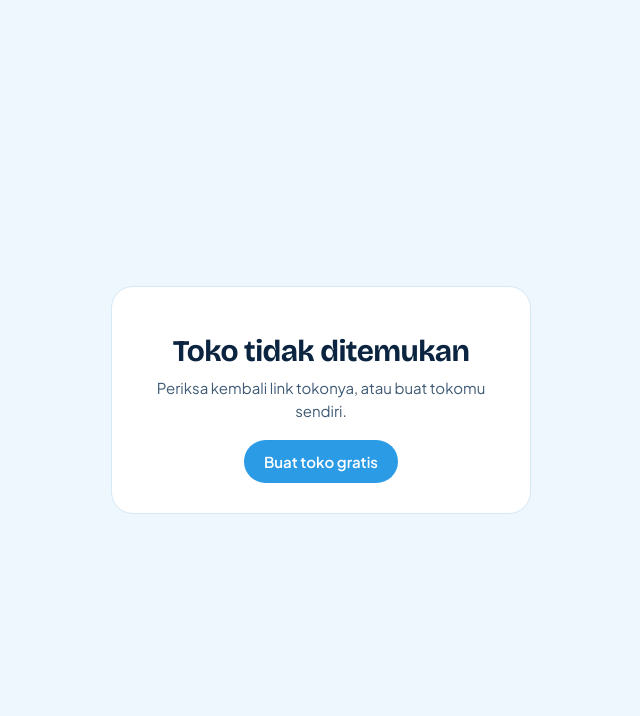
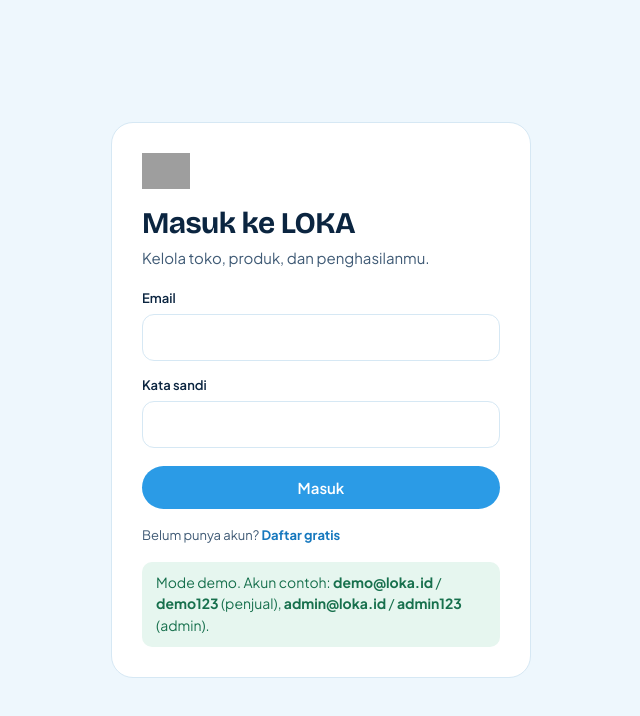
Before and after one commit to evegrowdigital/Loka, a Next.js app: page /login in a window 1280 px wide. Shown: the top 716 px of the page, without its empty margins (319-959 px from the left). Built offline with nearby package versions, Linux system fonts and the light colour scheme; grey boxes are pictures that could not be loaded.

Commit message:
Add files via upload

```diff
--- /dev/null
+++ b/app/login/page.js
@@ -0,0 +1,43 @@
+"use client";
+import { useState } from "react";
+import Link from "next/link";
+import { useRouter } from "next/navigation";
+import Logo from "@/components/Logo";
+import { loadDB, saveDB } from "@/lib/db";
+
+export default function Login() {
+  const router = useRouter();
+  const [email, setEmail] = useState("");
+  const [pw, setPw] = useState("");
+  const [err, setErr] = useState("");
+
+  const submit = (e) => {
+    e.preventDefault();
+    const db = loadDB();
+    const u = db.users.find((x) => x.email.toLowerCase() === email.trim().toLowerCase() && x.password === pw);
+    if (!u) return setErr("Email atau kata sandi salah.");
+    if (u.suspended) return setErr("Akun ini sedang dinonaktifkan. Hubungi admin LOKA.");
+    db.session = u.id; saveDB(db);
+    router.push(u.role === "admin" ? "/admin" : "/dashboard");
+  };
+
+  return (
+    <div className="authwrap">
+      <div className="authbox">
+        <Logo />
+        <h1>Masuk ke LOKA</h1>
+        <p className="muted" style={{ marginBottom: 18 }}>Kelola toko, produk, dan penghasilanmu.</p>
+        <form onSubmit={submit}>
+          <div className="field"><label htmlFor="em">Email</label><input id="em" className="input" type="email" required value={email} onChange={(e) => setEmail(e.target.value)} autoComplete="email" /></div>
+          <div className="field"><label htmlFor="pw">Kata sandi</label><input id="pw" className="input" type="password" required value={pw} onChange={(e) => setPw(e.target.value)} autoComplete="current-password" /></div>
+          {err && <div className="err" style={{ marginTop: 14 }} role="alert">{err}</div>}
+          <button className="btn btn-primary btn-block" style={{ marginTop: 18 }}>Masuk</button>
+        </form>
+        <p className="small muted" style={{ marginTop: 16 }}>Belum punya akun? <Link href="/register" style={{ color: "var(--blue-d)", fontWeight: 700 }}>Daftar gratis</Link></p>
+        <div className="okmsg small" style={{ marginTop: 16 }}>
+          Mode demo. Akun contoh: <b>demo@loka.id</b> / <b>demo123</b> (penjual), <b>admin@loka.id</b> / <b>admin123</b> (admin).
+        </div>
+      </div>
+    </div>
+  );
+}
```
